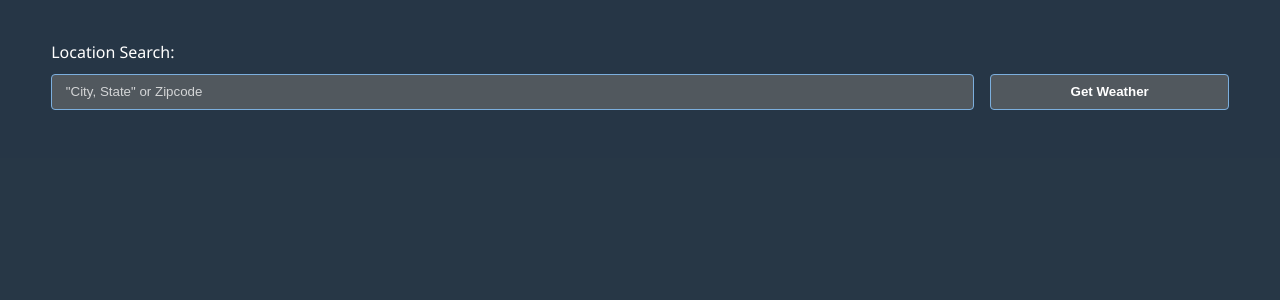
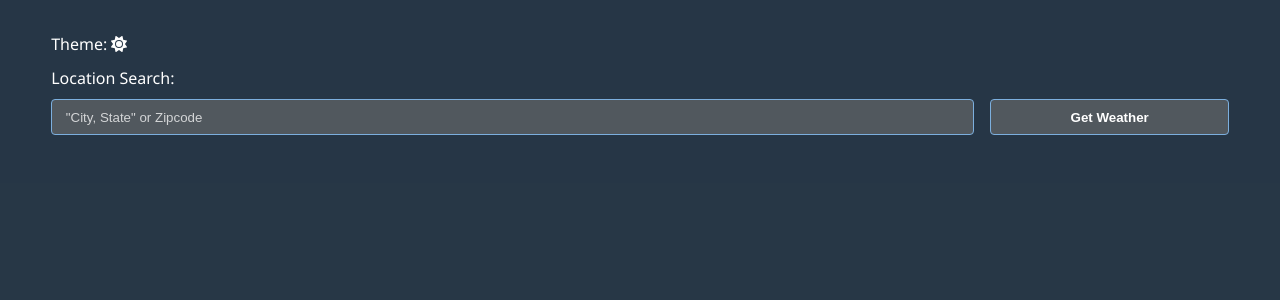
Before and after one commit to ShawnO86/National_News_Weather, a Vue app: page / in a window 1280 px wide. Shown: the top 300 px of the page. Built offline with nearby package versions, Linux system fonts and the light colour scheme; no server answers.

Commit message:
edit weather icon url

```diff
--- a/src/App.vue
+++ b/src/App.vue
@@ -1,5 +1,8 @@
 <template>
   <header>
+    <div class="themeSwitcher">
+      <theme-switcher></theme-switcher>
+    </div>
     <div class="search">
       <location-input @location="getWeather" />
     </div>
@@ -56,6 +59,7 @@
 import locationInput from './components/locationInput.vue';
 import currentWeather from './components/currentWeather.vue';
 import alertDisplay from './components/alertDisplay.vue';
+import themeSwitcher from './components/themeSwitcher.vue';
 import { defineAsyncComponent, onMounted, ref } from 'vue';
 
 const weatherForecast = defineAsyncComponent(() => import('./components/weatherForecast.vue'));
--- a/src/components/hourlyWeatherItem.vue
+++ b/src/components/hourlyWeatherItem.vue
@@ -1,7 +1,8 @@
 <template>
   <details>
     <summary>
-      <change-weather-icon :desc="props.weatherItem.shortDesc" :time="props.weatherItem.isDaytime"></change-weather-icon>
+      <img v-if="weatherIconUrl" :src="weatherIconUrl" class="weatherIcon" />
+<!--       <change-weather-icon :desc="props.weatherItem.shortDesc" :time="props.weatherItem.isDaytime"></change-weather-icon> -->
       <div class="summaryHeader">
         <h4>{{ props.weatherItem.time }} -- {{ props.weatherItem.temp }}</h4>
         <p class="description">{{ props.weatherItem.shortDesc }}</p>
--- /dev/null
+++ b/src/components/themeSwitcher.vue
@@ -0,0 +1,26 @@
+<template>
+  <div class="themeSwitcher">
+    <p>
+      Theme:
+      <span>
+        <font-awesome-icon
+          @click="changeTheme"
+          :icon="lightTheme ? ['fas', 'sun'] : ['fas', 'moon']"
+          class="themeIcon"
+        />
+      </span>
+    </p>
+  </div>
+</template>
+
+<script setup>
+import { ref } from 'vue';
+const lightTheme = ref(true);
+
+function changeTheme() {
+    lightTheme.value = !lightTheme.value;
+}
+</script>
+
+<style scoped>
+</style>
```
Also changed, not shown: 2 other files (tests, documents, lock files or other folders).
